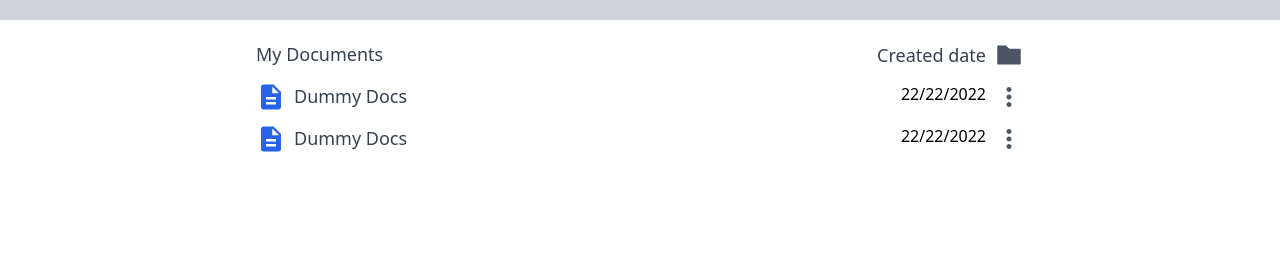
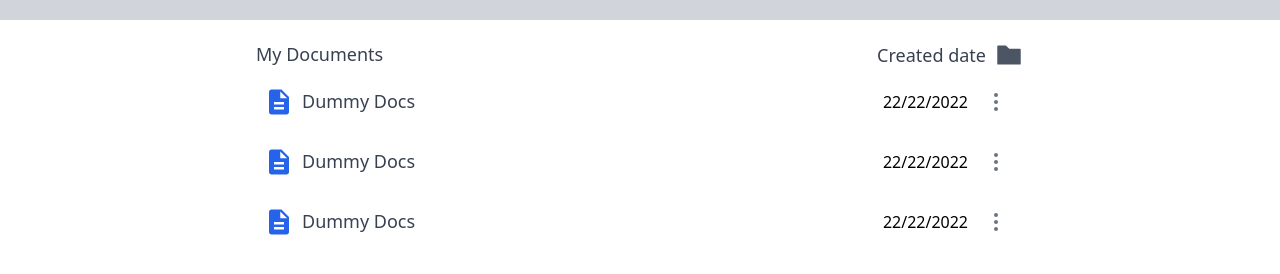
Before and after one commit to sakilk130/next-docs, a Next.js app: page / in a window 1280 px wide. Shown: the part 324-598 px from the top of the page. Built offline with nearby package versions, Linux system fonts and the light colour scheme.

Commit message:
feat: :sparkles: docs list row component create for list view

```diff
--- /dev/null
+++ b/components/docs-list-row/index.tsx
@@ -0,0 +1,28 @@
+import { Button } from "@material-tailwind/react";
+import { HiOutlineDotsVertical } from "react-icons/hi";
+import { MdDescription } from "react-icons/md";
+
+const DocsListRow = () => {
+  return (
+    <div className="flex justify-between items-center pt-3 hover:bg-slate-300 hover:rounded-3xl hover:cursor-pointer p-2">
+      <div className="flex gap-2">
+        <MdDescription className="text-3xl text-blue-600" />
+        <h4 className="text-lg text-gray-700">Dummy Docs </h4>
+      </div>
+      <div className="flex gap-2 items-center">
+        <h4>22/22/2022</h4>
+        <Button
+          variant={"outlined"}
+          color="gray"
+          ripple={true}
+          className="p-2 text-lg shadow-none rounded-full border-none"
+          size="lg"
+        >
+          <HiOutlineDotsVertical className="font-bold text-2xl" />
+        </Button>
+      </div>
+    </div>
+  );
+};
+
+export default DocsListRow;
--- a/components/docs-list/index.tsx
+++ b/components/docs-list/index.tsx
@@ -1,6 +1,5 @@
 import { AiFillFolder } from "react-icons/ai";
-import { MdDescription } from "react-icons/md";
-import { BiDotsVerticalRounded } from "react-icons/bi";
+import DocsListRow from "../docs-list-row";
 
 const DocsList = () => {
   return (
@@ -12,26 +11,9 @@ const DocsList = () => {
           <AiFillFolder className="text-3xl text-gray-600" />
         </div>
       </div>
-      <div className="flex justify-between items-center pt-3">
-        <div className="flex gap-2">
-          <MdDescription className="text-3xl text-blue-600" />
-          <h4 className="text-lg text-gray-700">Dummy Docs </h4>
-        </div>
-        <div className="flex gap-2">
-          <h4>22/22/2022</h4>
-          <BiDotsVerticalRounded className="text-3xl text-gray-600" />
-        </div>
-      </div>
-      <div className="flex justify-between items-center pt-3">
-        <div className="flex gap-2">
-          <MdDescription className="text-3xl text-blue-600" />
-          <h4 className="text-lg text-gray-700">Dummy Docs </h4>
-        </div>
-        <div className="flex gap-2">
-          <h4>22/22/2022</h4>
-          <BiDotsVerticalRounded className="text-3xl text-gray-600" />
-        </div>
-      </div>
+      <DocsListRow />
+      <DocsListRow />
+      <DocsListRow />
     </div>
   );
 };
```
